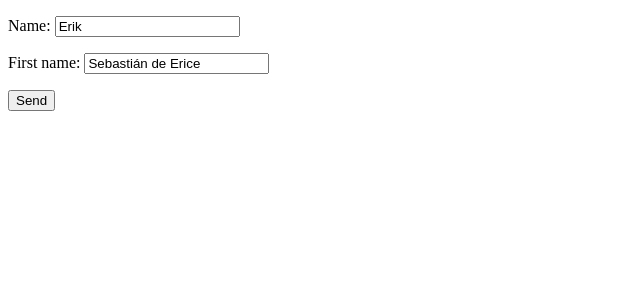
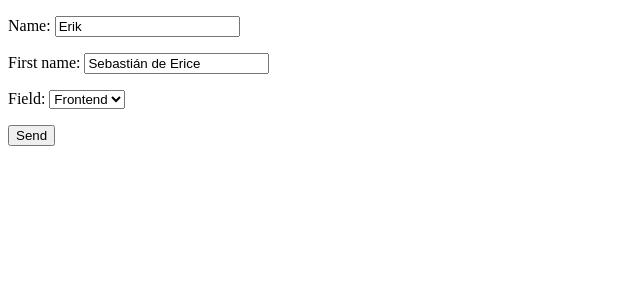
Before and after one commit to Erikote04/Svelte-Tutorial-in-Deep, a Svelte app: page / in a window 1280 px wide. Shown: the top 300 px of the page, without its empty margins (0-640 px from the left). Built offline with nearby package versions, Linux system fonts and the light colour scheme.

Commit message:
Full example of events. Select component

```diff
--- a/src/App.svelte
+++ b/src/App.svelte
@@ -1,5 +1,6 @@
 <script>
     import Input from "./lib/Input.svelte";
+    import Select from "./lib/Select.svelte";
 
     let userData = {
         name: "Erik",
@@ -10,6 +11,8 @@
             max: 21000
         }
     }
+
+    let fields = ['Backend', 'Frontend', 'Devops', 'QA'];
 
     function send() {
         alert(JSON.stringify(userData))
@@ -28,6 +31,12 @@
             formField = "First name"
             bind:value = {userData.firstName}
         />
+        <Select
+            identifier = "field"
+            formField = "Field"
+            choices = {fields}
+            bind:value = {userData.field}
+        />
         <p>
             <input type="submit" value="Send">
         </p>
--- /dev/null
+++ b/src/lib/Select.svelte
@@ -0,0 +1,15 @@
+<script>
+    export let identifier;
+    export let formField;
+    export let choices;
+    export let value;
+</script>
+
+<p>
+    <label for={identifier}>{formField}: </label>
+    <select id={identifier} bind:value>
+        {#each choices as choice}
+            <option value={choice}>{choice}</option>
+        {/each}
+    </select>
+</p>
```
